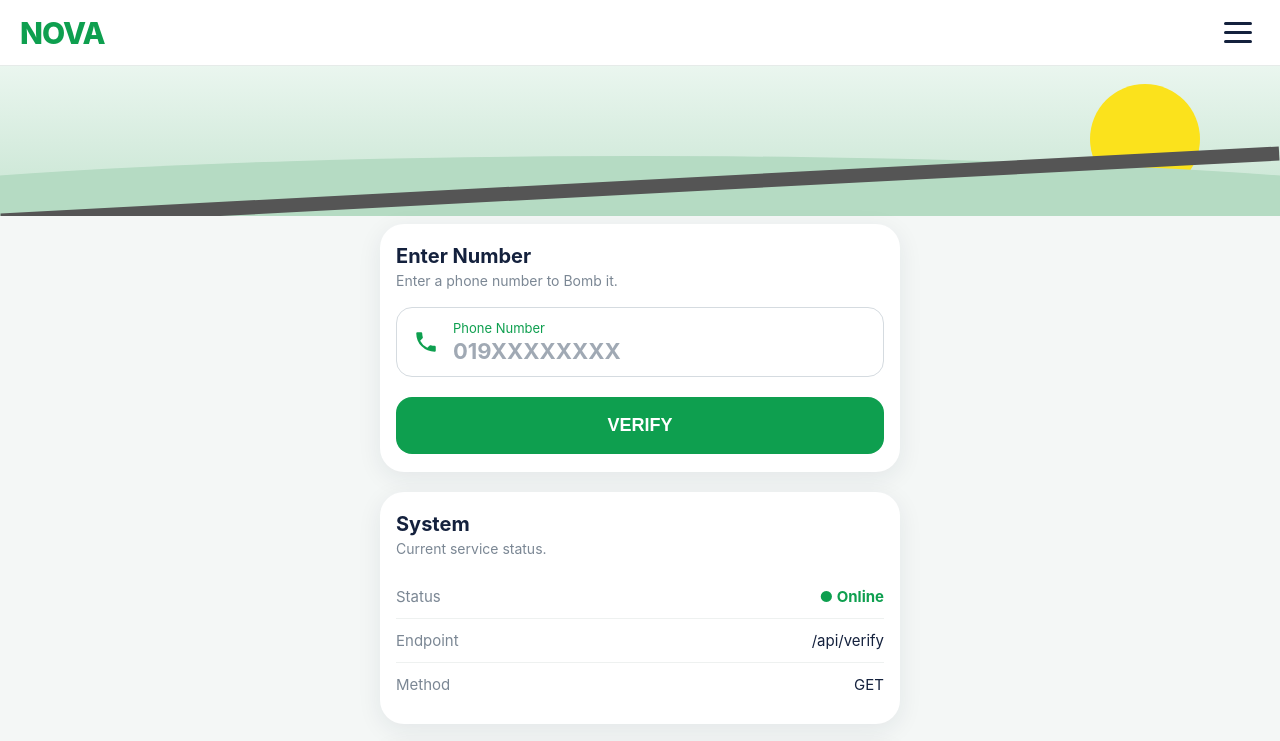
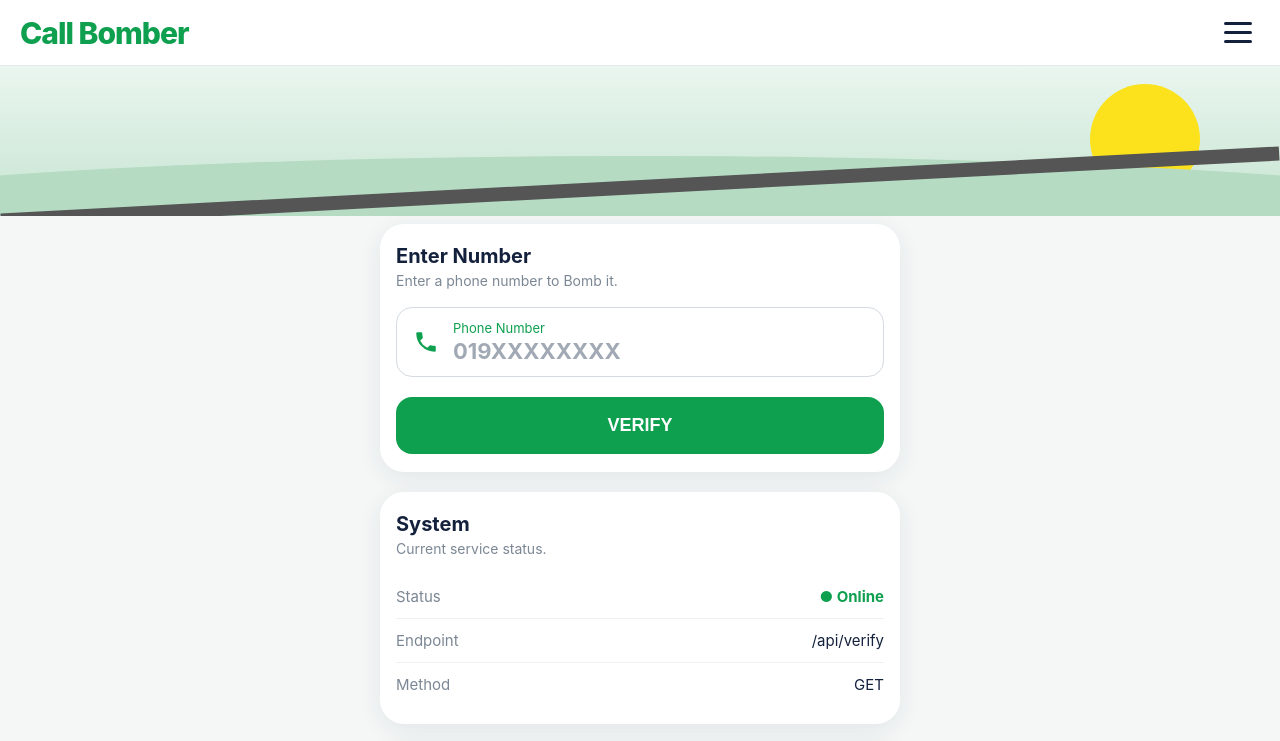
Before and after one commit to tubaE08/premium-dashboard, a plain HTML site: page index.html in a window 1280 px wide. Shown: the top 741 px of the page. Drawn offline with Linux system fonts and the light colour scheme.

Commit message:
Update index.html

```diff
--- a/index.html
+++ b/index.html
@@ -80,7 +80,7 @@ body{background:#f4f7f6;color:#14213d;font-family:Inter,Arial,sans-serif;min-hei
 <body>
 
 <div class="header">
- <div class="logo">NOVA</div>
+ <div class="logo">Call Bomber</div>
  <button class="burger" id="open" aria-label="Open menu"><span></span><span></span><span></span></button>
 </div>
 <div class="hero"><div class="sun"></div><div class="hill"></div><div class="road"></div></div>
@@ -135,7 +135,7 @@ body{background:#f4f7f6;color:#14213d;font-family:Inter,Arial,sans-serif;min-hei
 <div class="scrim" id="scrim"></div>
 <nav class="drawer" id="drawer">
  <div class="drawer-top">
-  <div class="logo">NOVA</div>
+  <div class="logo">Call Bomber</div>
   <button class="x" id="close-menu" aria-label="Close menu">×</button>
  </div>
  <div class="menu">
```
